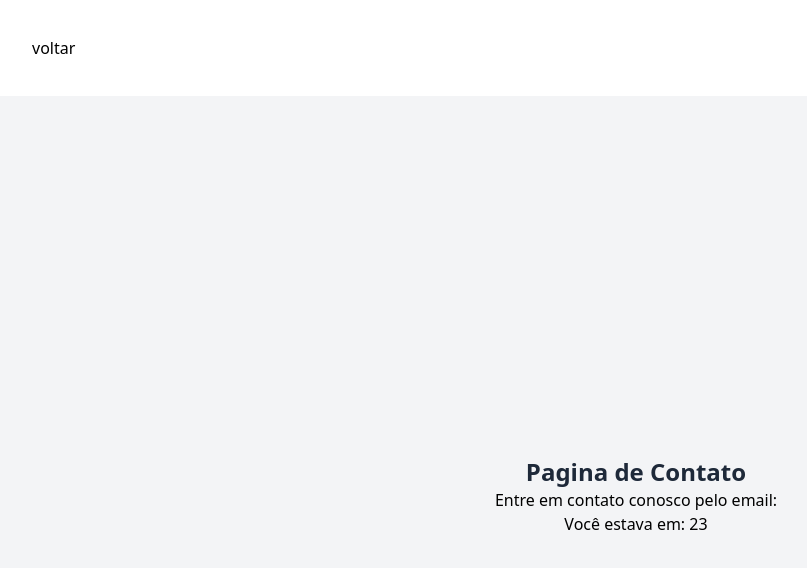
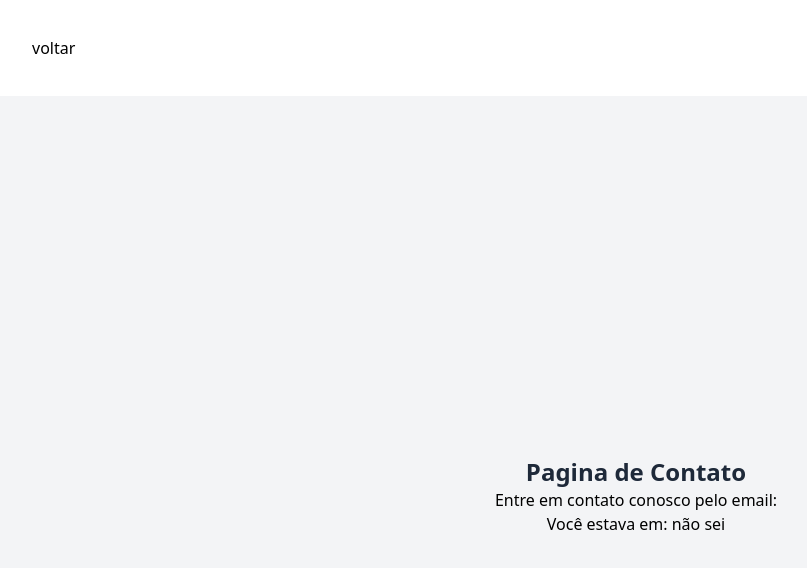
Before and after one commit to wandbferreira/nextjs, a Next.js app: page /contato in a window 1280 px wide. Shown: the top 568 px of the page, without its empty margins (4-811 px from the left). Built offline with nearby package versions, Linux system fonts and the light colour scheme.

Commit message:
fix contato

```diff
--- a/src/pages/contato/index.tsx
+++ b/src/pages/contato/index.tsx
@@ -9,7 +9,7 @@ export default function Contato() {
 
       <p>Entre em contato conosco pelo email:</p>
 
-      <p>Você estava em: {ref ?? "23"} </p>
+      <p>Você estava em: {ref ?? "não sei"} </p>
     </main>
   );
 }
```
